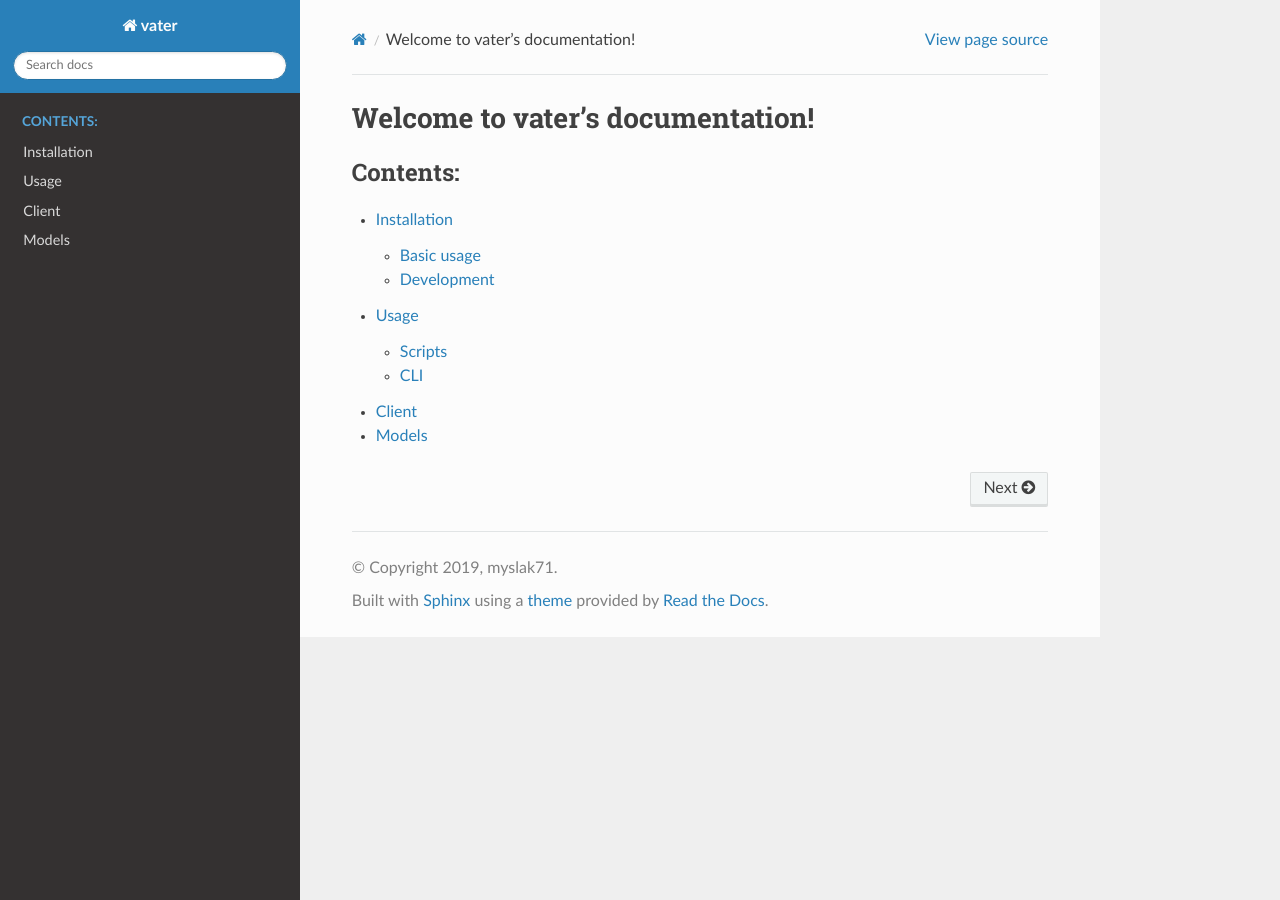
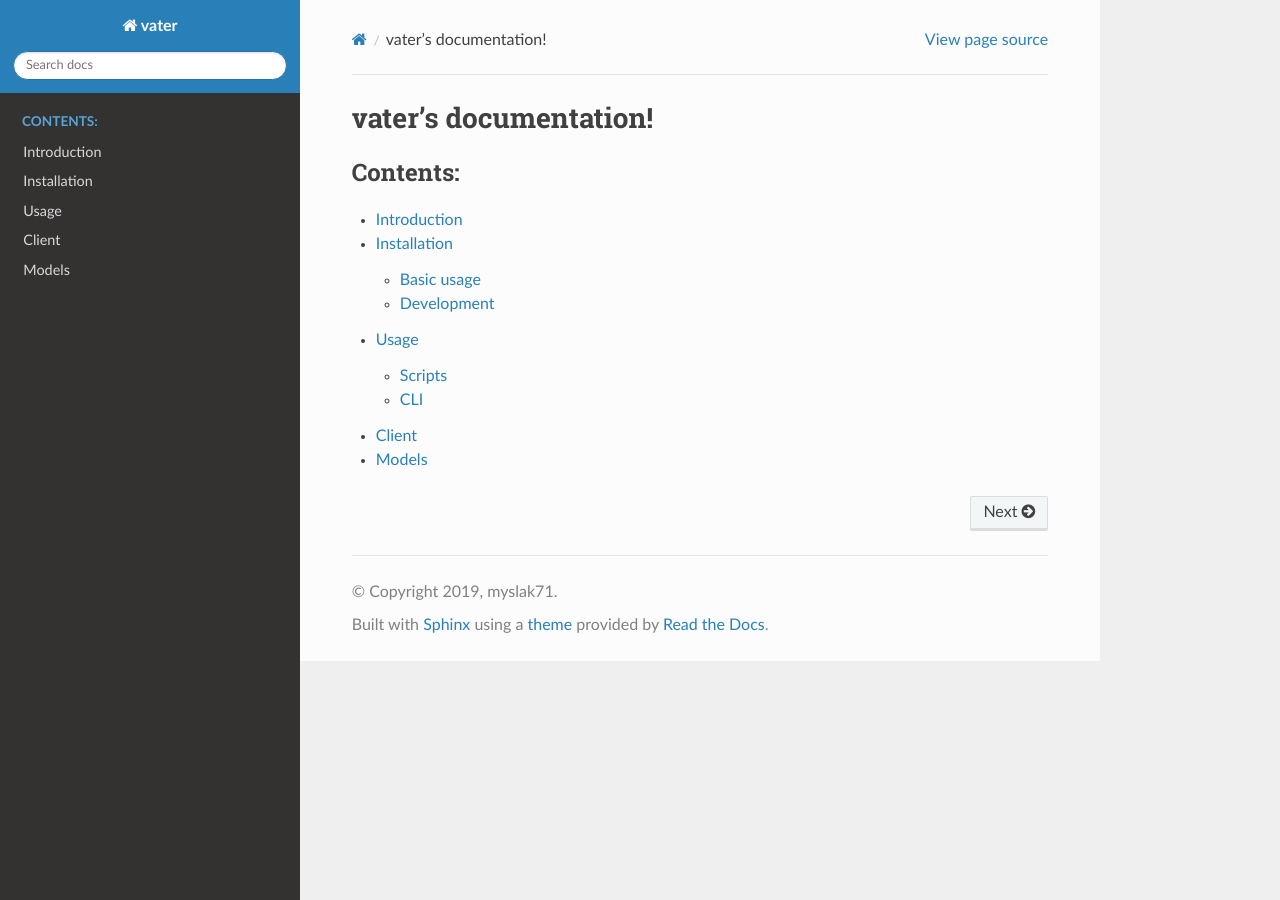
Before and after one commit to myslak71/vater, a Sphinx documentation site: the page built from docs/index.rst, in a window 1280 px wide. Built offline with Sphinx 7.4.7 and the Read the Docs theme 2.0.0, drawn with Linux system fonts in a browser that asks for light colours.

```diff
--- a/docs/index.rst
+++ b/docs/index.rst
@@ -1,10 +1,11 @@
-Welcome to vater's documentation!
+vater's documentation!
 =================================
 
 .. toctree::
    :maxdepth: 2
    :caption: Contents:
 
+   introduction
    installation
    usage
    client
```
Also changed, not shown: docs/introduction.rst (added, +8 -0 lines).
